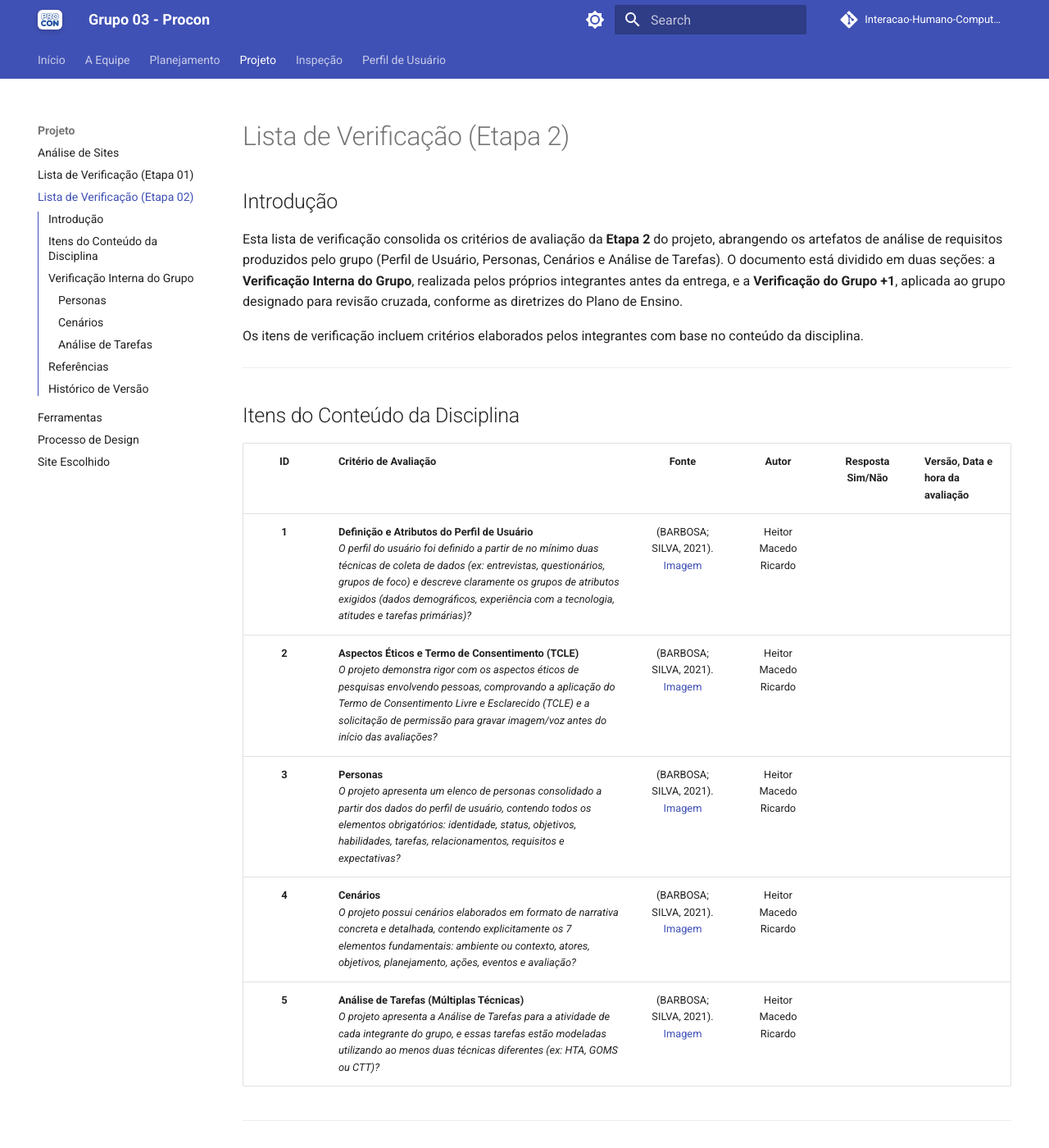
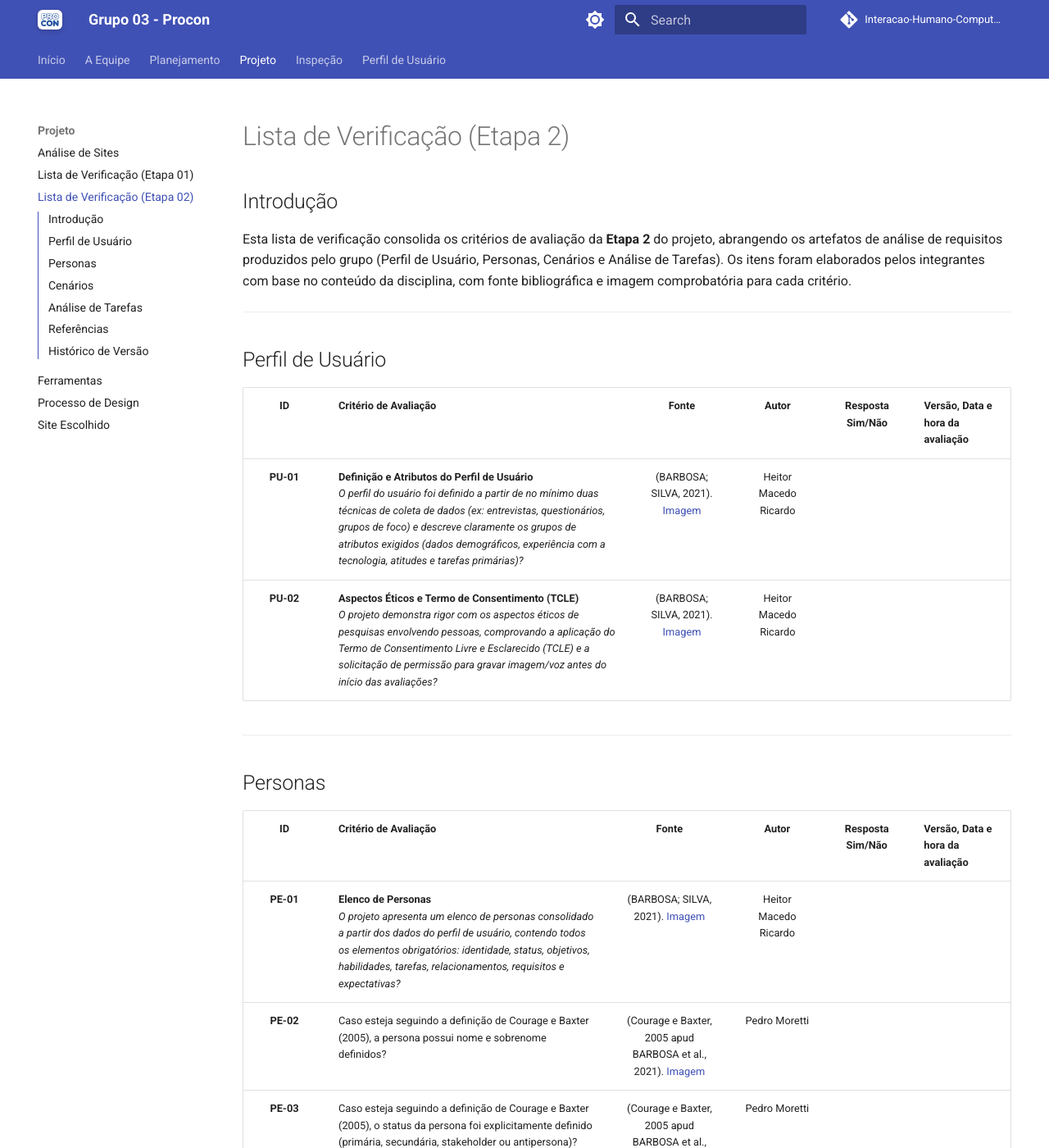
Before and after one commit to Interacao-Humano-Computador/2026.1-Grupo03, an MkDocs documentation site: the page built from docs/projeto/verificacao-etapa2.md, in a window 1280 px wide and 1400 px high. Shown: the whole window at 82% size. Built offline with MkDocs 1.6.1 and Material for MkDocs 9.7.7, drawn with Linux system fonts in a browser that asks for light colours; comment, search, counter and statistics services are not loaded; some of the changed text lies outside the part shown.

Commit message:
feat: add stage 2 verification checklist and custom homepage layout overrides

```diff
--- a/docs/projeto/verificacao-etapa2.md
+++ b/docs/projeto/verificacao-etapa2.md
@@ -2,52 +2,52 @@
 
 ## Introdução
 
-Esta lista de verificação consolida os critérios de avaliação da **Etapa 2** do projeto, abrangendo os artefatos de análise de requisitos produzidos pelo grupo (Perfil de Usuário, Personas, Cenários e Análise de Tarefas). O documento está dividido em duas seções: a **Verificação Interna do Grupo**, realizada pelos próprios integrantes antes da entrega, e a **Verificação do Grupo +1**, aplicada ao grupo designado para revisão cruzada, conforme as diretrizes do Plano de Ensino.
-
-Os itens de verificação incluem critérios elaborados pelos integrantes com base no conteúdo da disciplina.
+Esta lista de verificação consolida os critérios de avaliação da **Etapa 2** do projeto, abrangendo os artefatos de análise de requisitos produzidos pelo grupo (Perfil de Usuário, Personas, Cenários e Análise de Tarefas). Os itens foram elaborados pelos integrantes com base no conteúdo da disciplina, com fonte bibliográfica e imagem comprobatória para cada critério.
 
 ---
 
-## Itens do Conteúdo da Disciplina
+## Perfil de Usuário
 
 | ID | Critério de Avaliação | Fonte | Autor | Resposta Sim/Não | Versão, Data e hora da avaliação |
 |:--:|:---|:---:|:---:|:---:|:---|
-| **1** | **Definição e Atributos do Perfil de Usuário**<br>*O perfil do usuário foi definido a partir de no mínimo duas técnicas de coleta de dados (ex: entrevistas, questionários, grupos de foco) e descreve claramente os grupos de atributos exigidos (dados demográficos, experiência com a tecnologia, atitudes e tarefas primárias)?* | (BARBOSA; SILVA, 2021). [Imagem](images/verificacao/verificacaoHeitor-2-1.png) | Heitor Macedo Ricardo | | |
-| **2** | **Aspectos Éticos e Termo de Consentimento (TCLE)**<br>*O projeto demonstra rigor com os aspectos éticos de pesquisas envolvendo pessoas, comprovando a aplicação do Termo de Consentimento Livre e Esclarecido (TCLE) e a solicitação de permissão para gravar imagem/voz antes do início das avaliações?* | (BARBOSA; SILVA, 2021). [Imagem](images/verificacao/VerificacaoHeitor-2-2.png) | Heitor Macedo Ricardo | | |
-| **3** | **Personas**<br>*O projeto apresenta um elenco de personas consolidado a partir dos dados do perfil de usuário, contendo todos os elementos obrigatórios: identidade, status, objetivos, habilidades, tarefas, relacionamentos, requisitos e expectativas?* | (BARBOSA; SILVA, 2021). [Imagem](images/verificacao/VerificacaoHeitor-2-3.png) | Heitor Macedo Ricardo | | |
-| **4** | **Cenários**<br>*O projeto possui cenários elaborados em formato de narrativa concreta e detalhada, contendo explicitamente os 7 elementos fundamentais: ambiente ou contexto, atores, objetivos, planejamento, ações, eventos e avaliação?* | (BARBOSA; SILVA, 2021). [Imagem](images/verificacao/VerificacaoHeitor-2-4.png) | Heitor Macedo Ricardo | | |
-| **5** | **Análise de Tarefas (Múltiplas Técnicas)**<br>*O projeto apresenta a Análise de Tarefas para a atividade de cada integrante do grupo, e essas tarefas estão modeladas utilizando ao menos duas técnicas diferentes (ex: HTA, GOMS ou CTT)?* | (BARBOSA; SILVA, 2021). [Imagem](images/verificacao/VerificacaoHeitor-2-5.png) | Heitor Macedo Ricardo | | |
+| **PU-01** | **Definição e Atributos do Perfil de Usuário**<br>*O perfil do usuário foi definido a partir de no mínimo duas técnicas de coleta de dados (ex: entrevistas, questionários, grupos de foco) e descreve claramente os grupos de atributos exigidos (dados demográficos, experiência com a tecnologia, atitudes e tarefas primárias)?* | (BARBOSA; SILVA, 2021). [Imagem](images/verificacao/verificacaoHeitor-2-1.png) | Heitor Macedo Ricardo | | |
+| **PU-02** | **Aspectos Éticos e Termo de Consentimento (TCLE)**<br>*O projeto demonstra rigor com os aspectos éticos de pesquisas envolvendo pessoas, comprovando a aplicação do Termo de Consentimento Livre e Esclarecido (TCLE) e a solicitação de permissão para gravar imagem/voz antes do início das avaliações?* | (BARBOSA; SILVA, 2021). [Imagem](images/verificacao/VerificacaoHeitor-2-2.png) | Heitor Macedo Ricardo | | |
 
 ---
 
-## Verificação Interna do Grupo
+## Personas
 
-### Personas
+| ID | Critério de Avaliação | Fonte | Autor | Resposta Sim/Não | Versão, Data e hora da avaliação |
+|:--:|:---|:---:|:---:|:---:|:---|
+| **PE-01** | **Elenco de Personas**<br>*O projeto apresenta um elenco de personas consolidado a partir dos dados do perfil de usuário, contendo todos os elementos obrigatórios: identidade, status, objetivos, habilidades, tarefas, relacionamentos, requisitos e expectativas?* | (BARBOSA; SILVA, 2021). [Imagem](images/verificacao/VerificacaoHeitor-2-3.png) | Heitor Macedo Ricardo | | |
+| **PE-02** | Caso esteja seguindo a definição de Courage e Baxter (2005), a persona possui nome e sobrenome definidos? | (Courage e Baxter, 2005 apud BARBOSA et al., 2021). [Imagem](images/verificacao2/nome_sobrenome.png) | Pedro Moretti | | |
+| **PE-03** | Caso esteja seguindo a definição de Courage e Baxter (2005), o status da persona foi explicitamente definido (primária, secundária, stakeholder ou antipersona)? | (Courage e Baxter, 2005 apud BARBOSA et al., 2021). [Imagem](images/verificacao2/status_persona.png) | Pedro Moretti | | |
+| **PE-04** | Caso esteja seguindo a definição de Courage e Baxter (2005), os objetivos da persona foram descritos explicitamente e não se limitam ao produto? | (Courage e Baxter, 2005 apud BARBOSA et al., 2021). [Imagem](images/verificacao2/objetivos_persona.png) | Pedro Moretti | | |
+| **PE-05** | Caso esteja seguindo a definição de Cooper (1999), o elenco de personas identifica explicitamente ao menos uma persona primária como foco principal do design? | (Cooper, 1999 apud BARBOSA et al., 2021). [Imagem](images/verificacao2/persona_primaria_foco.png) | Pedro Moretti | | |
+| **PE-06** | Caso esteja seguindo a definição de Courage e Baxter (2005), o elenco inclui, quando pertinente, antipersonas para explicitar perfis de usuários para os quais o sistema não está sendo projetado? | (Courage e Baxter, 2005 apud BARBOSA et al., 2021). [Imagem](images/verificacao2/antipersonas_foco_design.png) | Pedro Moretti | | |
 
-| ID | Critério de Avaliação | Fonte | Autor | Resposta | Versão, Data e Hora |
-| :--: | :--- | :---: | :---: | :---: | :--- |
-| **PE07** | Caso esteja seguindo a definição de Courage e Baxter (2005), a persona possui nome e sobrenome definidos? | (Courage e Baxter, 2005 apud BARBOSA et al., 2021). [Imagem](images/verificacao2/nome_sobrenome.png) | Pedro Moretti | | |
-| **PE08** | Caso esteja seguindo a definição de Courage e Baxter (2005), o status da persona foi explicitamente definido (primária, secundária, stakeholder ou antipersona)? | (Courage e Baxter, 2005 apud BARBOSA et al., 2021). [Imagem](images/verificacao2/status_persona.png) | Pedro Moretti | | |
-| **PE09** | Caso esteja seguindo a definição de Courage e Baxter (2005), os objetivos da persona foram descritos explicitamente e não se limitam ao produto? | (Courage e Baxter, 2005 apud BARBOSA et al., 2021). [Imagem](images/verificacao2/objetivos_persona.png) | Pedro Moretti | | |
-| **PE10** | Caso esteja seguindo a definição de Cooper (1999), o elenco de personas identifica explicitamente ao menos uma persona primária como foco principal do design? | (Cooper, 1999 apud BARBOSA et al., 2021). [Imagem](images/verificacao2/persona_primaria_foco.png) | Pedro Moretti | | |
-| **PE11** | Caso esteja seguindo a definição de Courage e Baxter (2005), o elenco inclui, quando pertinente, antipersonas para explicitar perfis de usuários para os quais o sistema não está sendo projetado? | (Courage e Baxter, 2005 apud BARBOSA et al., 2021). [Imagem](images/verificacao2/antipersonas_foco_design.png) | Pedro Moretti | | |
+---
 
-### Cenários
+## Cenários
 
-| ID | Critério de Avaliação | Fonte | Autor | Resposta | Versão, Data e Hora |
-| :--: | :--- | :---: | :---: | :---: | :--- |
-| **CE07** | Caso esteja seguindo a definição de Rosson e Carroll (2002), o cenário foi descrito como uma narrativa concreta e contextualizada de uma situação de uso da aplicação? | (Rosson e Carroll, 2002 apud BARBOSA et al., 2021). [Imagem](images/verificacao2/narrativa_contextualizada_cenario.png) | Pedro Moretti | | |
-| **CE08** | Caso esteja seguindo a definição de Rosson e Carroll (2002), o cenário apresenta um ator principal e um objetivo principal claramente identificados? | (Rosson e Carroll, 2002 apud BARBOSA et al., 2021). [Imagem](images/verificacao2/ator_objetivo_principal_cenario.png) | Pedro Moretti | | |
-| **CE09** | Caso esteja seguindo a definição de Rosson e Carroll (2002) e Cooper (1999), o cenário contempla os elementos característicos: ambiente, atores, objetivos, planejamento, ações, eventos e avaliação? | (Rosson e Carroll, 2002; Cooper, 1999 apud BARBOSA et al., 2021). [Imagem](images/verificacao2/elementos_caracteristicos_cenario.png) | Pedro Moretti | | |
+| ID | Critério de Avaliação | Fonte | Autor | Resposta Sim/Não | Versão, Data e hora da avaliação |
+|:--:|:---|:---:|:---:|:---:|:---|
+| **CE-01** | **Estrutura dos Cenários**<br>*O projeto possui cenários elaborados em formato de narrativa concreta e detalhada, contendo explicitamente os 7 elementos fundamentais: ambiente ou contexto, atores, objetivos, planejamento, ações, eventos e avaliação?* | (BARBOSA; SILVA, 2021). [Imagem](images/verificacao/VerificacaoHeitor-2-4.png) | Heitor Macedo Ricardo | | |
+| **CE-02** | Caso esteja seguindo a definição de Rosson e Carroll (2002), o cenário foi descrito como uma narrativa concreta e contextualizada de uma situação de uso da aplicação? | (Rosson e Carroll, 2002 apud BARBOSA et al., 2021). [Imagem](images/verificacao2/narrativa_contextualizada_cenario.png) | Pedro Moretti | | |
+| **CE-03** | Caso esteja seguindo a definição de Rosson e Carroll (2002), o cenário apresenta um ator principal e um objetivo principal claramente identificados? | (Rosson e Carroll, 2002 apud BARBOSA et al., 2021). [Imagem](images/verificacao2/ator_objetivo_principal_cenario.png) | Pedro Moretti | | |
+| **CE-04** | Caso esteja seguindo a definição de Rosson e Carroll (2002) e Cooper (1999), o cenário contempla os elementos característicos: ambiente, atores, objetivos, planejamento, ações, eventos e avaliação? | (Rosson e Carroll, 2002; Cooper, 1999 apud BARBOSA et al., 2021). [Imagem](images/verificacao2/elementos_caracteristicos_cenario.png) | Pedro Moretti | | |
 
-### Análise de Tarefas
+---
 
-| ID | Critério de Avaliação | Fonte | Autor | Resposta | Versão, Data e Hora |
-| :--: | :--- | :---: | :---: | :---: | :--- |
-| **AT07** | Caso esteja seguindo a definição de Annett (2003) e Annett e Duncan (1967), a análise parte dos objetivos das pessoas, em vez de se limitar a uma simples lista de ações (BARBOSA; SILVA, 2021, p. 165)? | (Annett, 2003; Annett e Duncan, 1967 apud BARBOSA et al., 2021). [Imagem](images/verificacao2/hta_objetivos_antes_acoes.png) | Pedro Moretti | | |
-| **AT08** | Caso esteja seguindo a definição de Annett (2003) e Annett e Duncan (1967), as tarefas complexas foram decompostas hierarquicamente em objetivos e subobjetivos, caracterizando uma decomposição de tarefas ou redescrição? | (Annett, 2003; Annett e Duncan, 1967 apud BARBOSA et al., 2021). [Imagem](images/verificacao2/hta_decomposicao_hierarquica.png) | Pedro Moretti | | |
-| **AT09** | Caso esteja seguindo a definição de CTT, foram definidas as tarefas do usuário? | (BARBOSA et al., 2021). [Imagem](images/verificacao2/ctt_tarefas_usuario.png) | Pedro Moretti | | |
-| **AT10** | Caso esteja seguindo a definição de CTT, foram definidas as tarefas do sistema? | (BARBOSA et al., 2021). [Imagem](images/verificacao2/ctt_tarefas_sistema.png) | Pedro Moretti | | |
+## Análise de Tarefas
+
+| ID | Critério de Avaliação | Fonte | Autor | Resposta Sim/Não | Versão, Data e hora da avaliação |
+|:--:|:---|:---:|:---:|:---:|:---|
+| **AT-01** | **Múltiplas Técnicas de Análise**<br>*O projeto apresenta a Análise de Tarefas para a atividade de cada integrante do grupo, e essas tarefas estão modeladas utilizando ao menos duas técnicas diferentes (ex: HTA, GOMS ou CTT)?* | (BARBOSA; SILVA, 2021). [Imagem](images/verificacao/VerificacaoHeitor-2-5.png) | Heitor Macedo Ricardo | | |
+| **AT-02** | Caso esteja seguindo a definição de Annett (2003) e Annett e Duncan (1967), a análise parte dos objetivos das pessoas, em vez de se limitar a uma simples lista de ações (BARBOSA; SILVA, 2021, p. 165)? | (Annett, 2003; Annett e Duncan, 1967 apud BARBOSA et al., 2021). [Imagem](images/verificacao2/hta_objetivos_antes_acoes.png) | Pedro Moretti | | |
+| **AT-03** | Caso esteja seguindo a definição de Annett (2003) e Annett e Duncan (1967), as tarefas complexas foram decompostas hierarquicamente em objetivos e subobjetivos, caracterizando uma decomposição de tarefas ou redescrição? | (Annett, 2003; Annett e Duncan, 1967 apud BARBOSA et al., 2021). [Imagem](images/verificacao2/hta_decomposicao_hierarquica.png) | Pedro Moretti | | |
+| **AT-04** | Caso esteja seguindo a definição de CTT, foram definidas as tarefas do usuário? | (BARBOSA et al., 2021). [Imagem](images/verificacao2/ctt_tarefas_usuario.png) | Pedro Moretti | | |
+| **AT-05** | Caso esteja seguindo a definição de CTT, foram definidas as tarefas do sistema? | (BARBOSA et al., 2021). [Imagem](images/verificacao2/ctt_tarefas_sistema.png) | Pedro Moretti | | |
 
 ---
 
@@ -64,4 +64,5 @@
 | :--- | :--- | :--- | :--- | :--- |
 | `1.0` | 01/05/2026 | Criação da lista de verificação da Etapa 2. | Heitor Macedo Ricardo | Pedro Moretti |
 | `1.1` | 03/05/2026 | Adição dos 5 itens técnicos do Heitor com fontes e imagens comprobatórias. | Heitor Macedo Ricardo | Pedro Moretti |
-| `1.2` | 03/05/2026 | Resolução do merge conflict: mantidos itens de Heitor Macedo Ricardo e Pedro Moretti; removidos itens de Sugestão do Professor e placeholders. | Heitor Macedo Ricardo | Pedro Moretti |
+| `1.2` | 03/05/2026 | Resolução do merge conflict: mantidos itens de Heitor Macedo Ricardo e Pedro Moretti. | Heitor Macedo Ricardo | Pedro Moretti |
+| `1.3` | 03/05/2026 | Reorganização por categorias (Perfil de Usuário, Personas, Cenários, Análise de Tarefas) com IDs padronizados. | Heitor Macedo Ricardo | Pedro Moretti |
--- a/overrides/main.html
+++ b/overrides/main.html
@@ -42,6 +42,24 @@
         </span>
         <div class="feature-title">Reuniões</div>
         <p class="feature-description">Acesse as atas, registros e gravações de todos os encontros da equipe.</p>
+      </a>
+
+      <a href="inspecoes/entrega01/" class="feature-card">
+        <span class="twemoji">
+          <!-- Ícone Material de "Clipboard Check / Inspeções" -->
+          <svg xmlns="http://www.w3.org/2000/svg" viewBox="0 0 24 24"><path d="M19 3h-4.18C14.4 1.84 13.3 1 12 1c-1.3 0-2.4.84-2.82 2H5c-1.1 0-2 .9-2 2v14c0 1.1.9 2 2 2h14c1.1 0 2-.9 2-2V5c0-1.1-.9-2-2-2zm-7 0c.55 0 1 .45 1 1s-.45 1-1 1-1-.45-1-1 .45-1 1-1zm-2 14l-4-4 1.41-1.41L10 14.17l6.59-6.59L18 9l-8 8z"/></svg>
+        </span>
+        <div class="feature-title">Inspeções</div>
+        <p class="feature-description">Consulte os relatórios de inspeção e avaliações do grupo e do grupo +1.</p>
+      </a>
+
+      <a href="analise-requisitos/perfil-usuario/" class="feature-card">
+        <span class="twemoji">
+          <!-- Ícone Material de "Account Search / Perfil de Usuário" -->
+          <svg xmlns="http://www.w3.org/2000/svg" viewBox="0 0 24 24"><path d="M10 12c2.21 0 4-1.79 4-4s-1.79-4-4-4-4 1.79-4 4 1.79 4 4 4zm0 2c-2.67 0-8 1.34-8 4v2h16v-2c0-2.66-5.33-4-8-4zm7.75-3.13C18.55 11.54 19 12.71 19 14c0 .34-.03.67-.08 1H23v-1c0-2.18-3.58-3.47-5.25-3.13zM17 10c1.66 0 3-1.34 3-3s-1.34-3-3-3c-.37 0-.72.08-1.05.2.64.89 1.05 1.97 1.05 3.15 0 .53-.09 1.04-.24 1.52.08.01.16.13.24.13z"/></svg>
+        </span>
+        <div class="feature-title">Perfil de Usuário</div>
+        <p class="feature-description">Veja os dados coletados sobre os usuários do PROCON-DF.</p>
       </a>
     </div>
 
```
